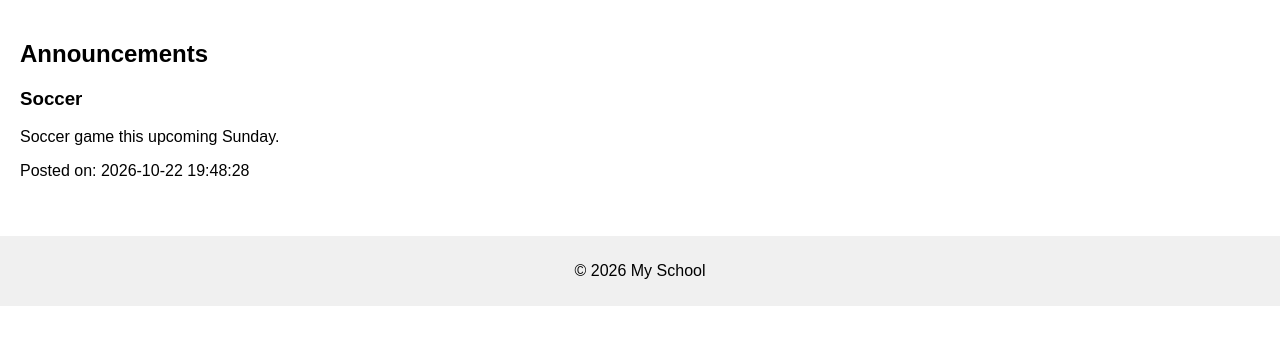
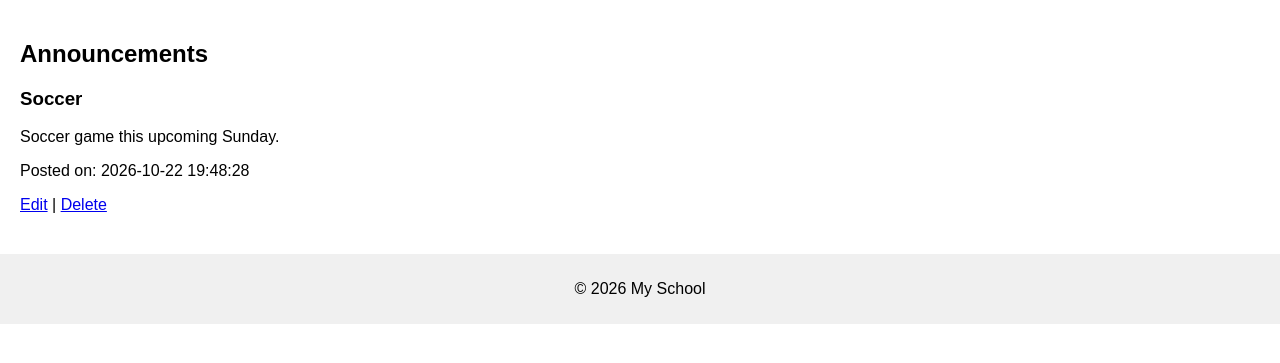
Before and after one commit to avidlearner999/mini-school-site, a Flask app: page /announcements in a window 1280 px wide. Shown: the part 118-481 px from the top of the page. Run offline with Flask 3, Linux system fonts and the light colour scheme; data comes from the database, SQL or seed files in the repository.

Commit message:
Update 10-23-2026 3:56 pm

```diff
--- a/templates/announcements.html
+++ b/templates/announcements.html
@@ -9,6 +9,8 @@
             <h3 class="announcement-title">{{ a.title }}</h3>
             <p class="announcement-content">{{ a.content }}</p>
             <p class="announcement-date">Posted on: {{ a.created_at }}</p>
+            <a href="/edit-announcement/{{ a.id }}">Edit</a> |
+    <a href="/delete-announcement/{{ a.id }}">Delete</a>
         </div>
     {% else %}
         <p>No announcements yet.</p>
```
